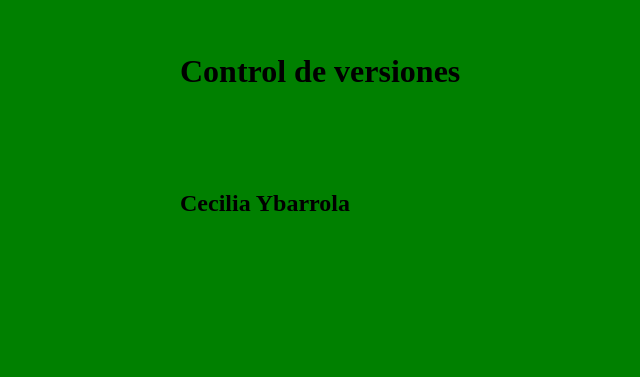
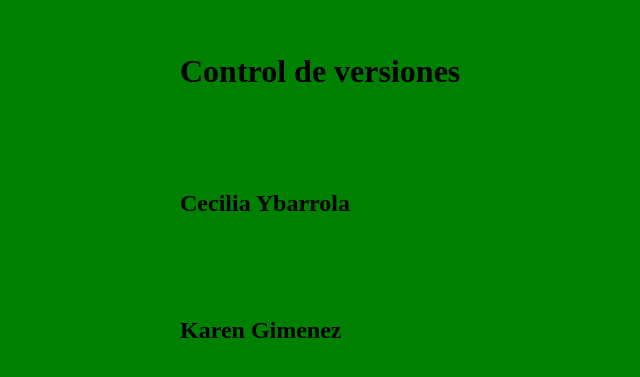
Before and after one commit to FelipeBG1/TP_SO_I4_119, a plain HTML site: page index.html in a window 1280 px wide. Shown: the part 147-524 px from the top of the page, without its empty margins (120-760 px from the left). Drawn offline with Linux system fonts and the light colour scheme.

Commit message:
Alfa : tag h3 Karen gimenez

```diff
--- a/index.html
+++ b/index.html
@@ -9,6 +9,7 @@
 <body>
     <h1>Control de versiones</h1>
     <h2>Cecilia Ybarrola</h2>
+    <h2>Karen Gimenez</h2>
 
 </body>
 </html>
```
